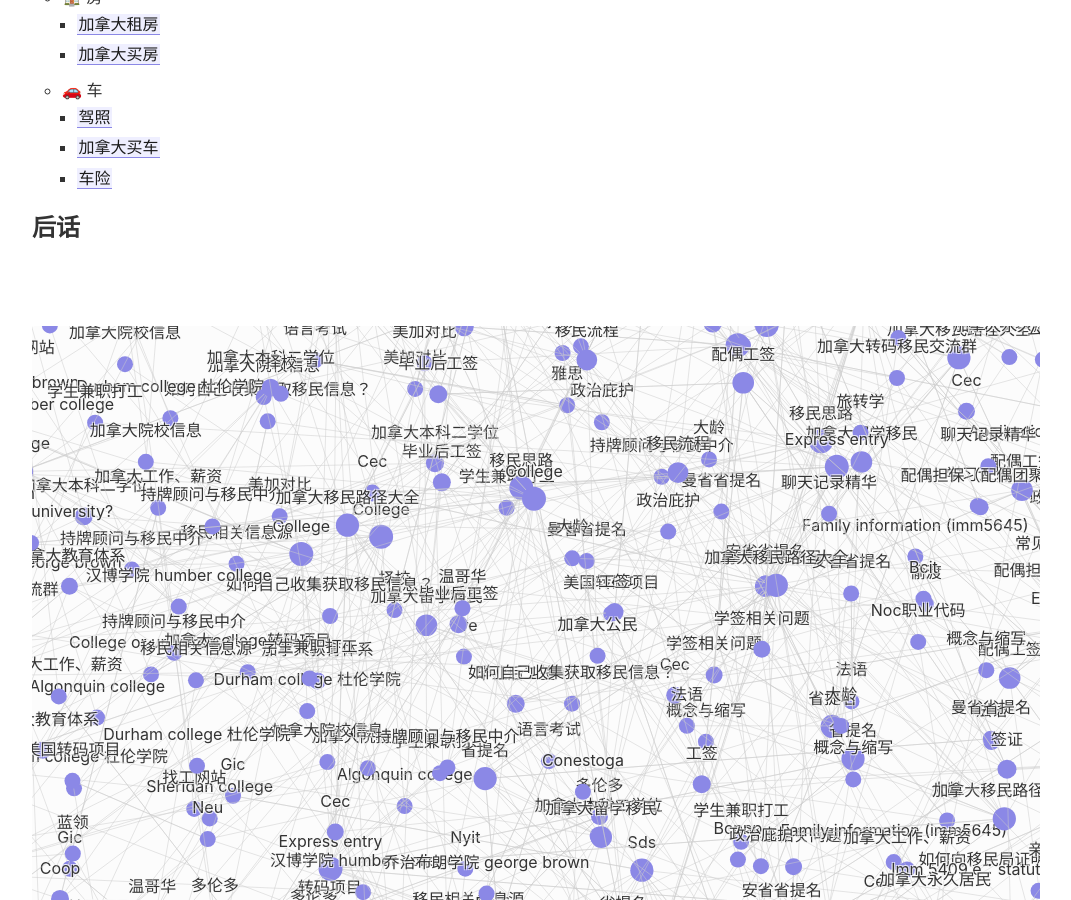
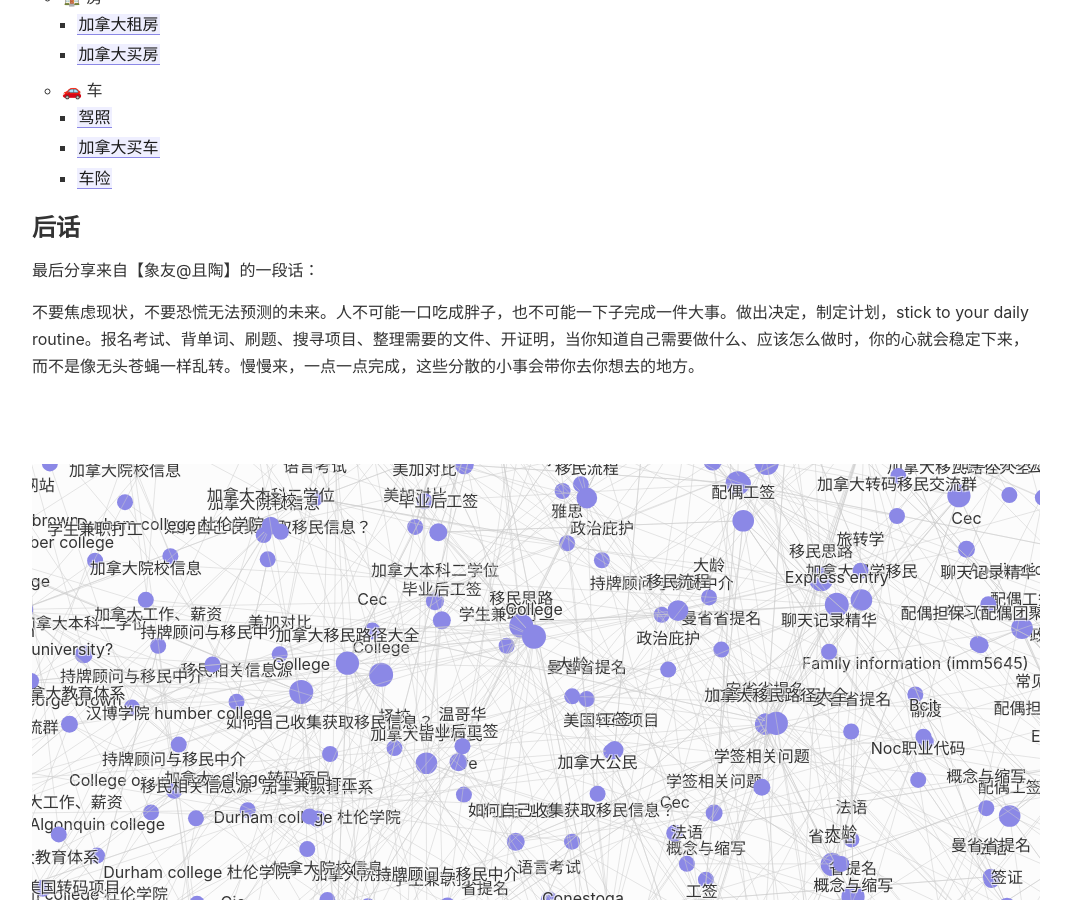
Before and after one commit to Gnblink0/InfoSharingCan, a Jekyll site: the page built from _pages/index.md, in a window 1280 px wide and 900 px high, scrolled down 3455 px. Shown: the whole window, without its empty margins (104-1175 px from the left). Built offline with Jekyll 4.4.1, drawn with Linux system fonts in a browser that asks for light colours.

Commit message:
20230731

```diff
--- a/_pages/index.md
+++ b/_pages/index.md
@@ -149,9 +149,9 @@
 
 ## 后话
 
-<!--最后分享一段话-->
+最后分享来自【象友@且陶】的一段话：
 
-<!-- 不要焦虑现状，不要恐慌无法预测的未来。人不可能一口吃成胖子，也不可能一下子完成一件大事。做出决定，制定计划，stick to your daily routine。报名考试、背单词、刷题、搜寻项目、整理需要的文件、开证明，当你知道自己需要做什么、应该怎么做时，你的心就会稳定下来，而不是像无头苍蝇一样乱转。慢慢来，一点一点完成，这些分散的小事会带你去你想去的地方。-->
+不要焦虑现状，不要恐慌无法预测的未来。人不可能一口吃成胖子，也不可能一下子完成一件大事。做出决定，制定计划，stick to your daily routine。报名考试、背单词、刷题、搜寻项目、整理需要的文件、开证明，当你知道自己需要做什么、应该怎么做时，你的心就会稳定下来，而不是像无头苍蝇一样乱转。慢慢来，一点一点完成，这些分散的小事会带你去你想去的地方。
 
 <br>
 <br>
```
